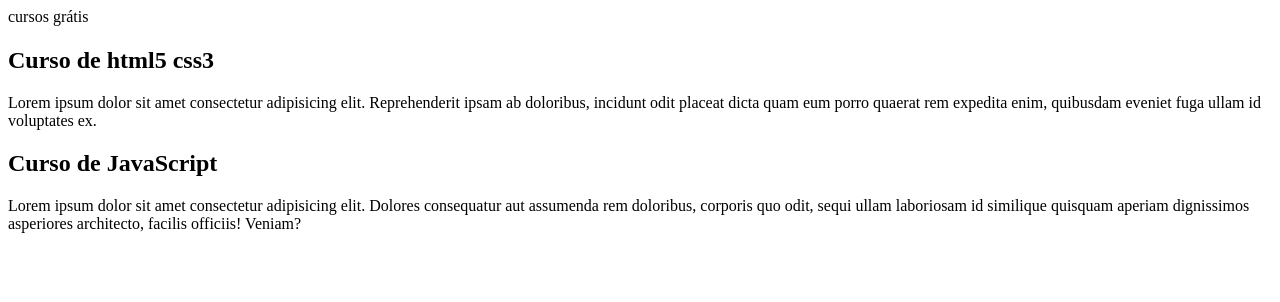
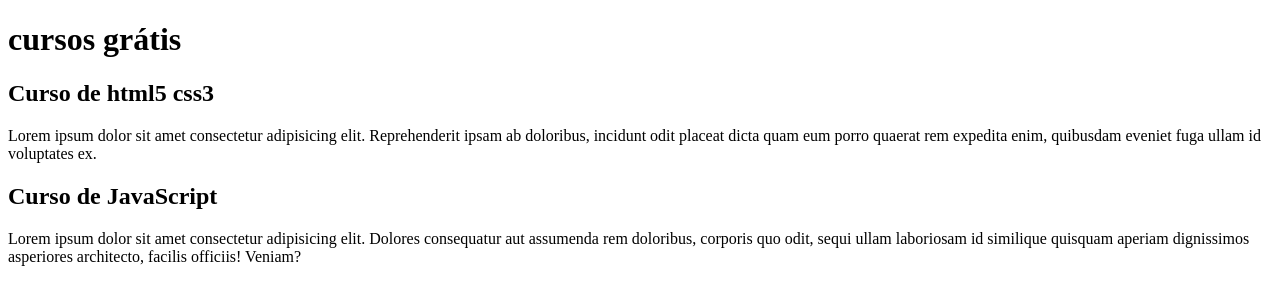
Before and after one commit to GuilhermeMDuarte1/projeto-site, a plain HTML site: page index.html in a window 1280 px wide. Drawn offline with Linux system fonts and the light colour scheme.

Commit message:
Update index.html

```diff
--- a/index.html
+++ b/index.html
@@ -7,8 +7,8 @@
 </head>
 <body>
     <main>
-        <header>cursos grátis
-            <h1></h1>
+        <header>
+            <h1>cursos grátis</h1>
         </header>
         <article>
             <h2>Curso de html5 css3</h2>
```
